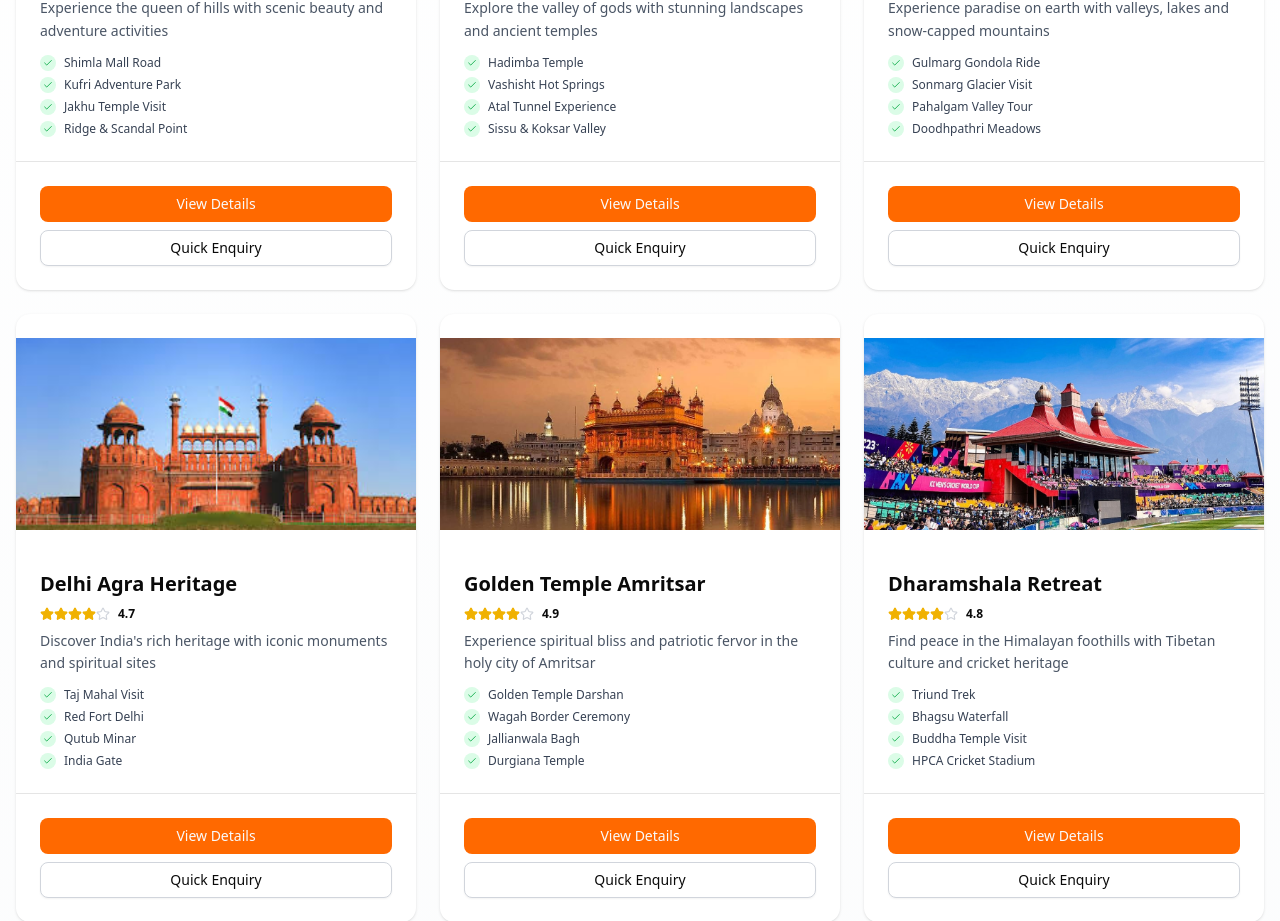
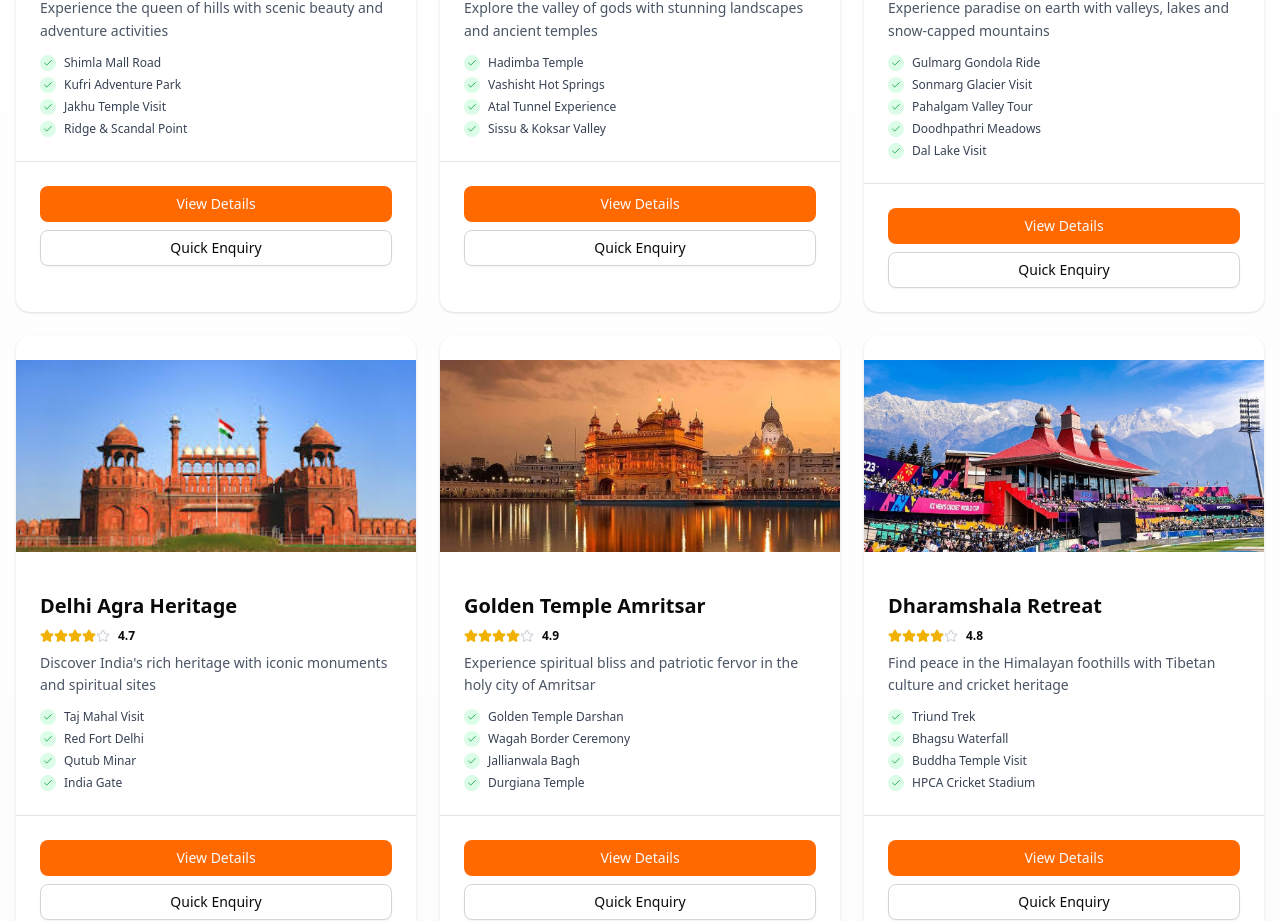
Before and after one commit to vansh16-code/travels, a Next.js app: page / in a window 1280 px wide. Shown: the part 4353-5274 px from the top of the page. Built offline with nearby package versions, Linux system fonts and the light colour scheme.

Commit message:
pushing to deploy

```diff
--- a/src/components/PackagesSection.tsx
+++ b/src/components/PackagesSection.tsx
@@ -46,7 +46,8 @@ export default function PackagesSection() {
         "Gulmarg Gondola Ride",
         "Sonmarg Glacier Visit",
         "Pahalgam Valley Tour",
-        "Doodhpathri Meadows"
+        "Doodhpathri Meadows",
+        "Dal Lake Visit"
       ],
     },
     {
```
